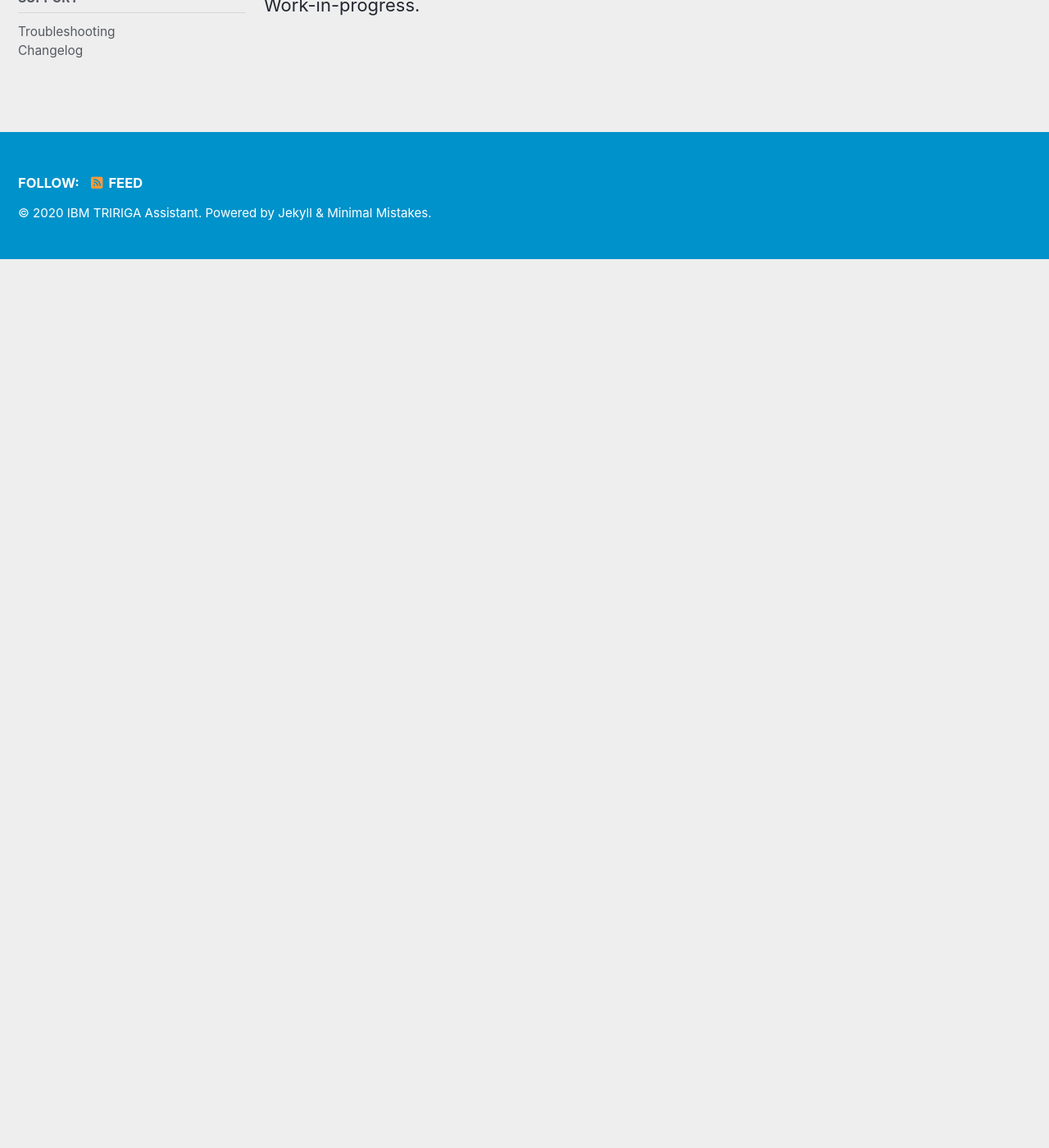
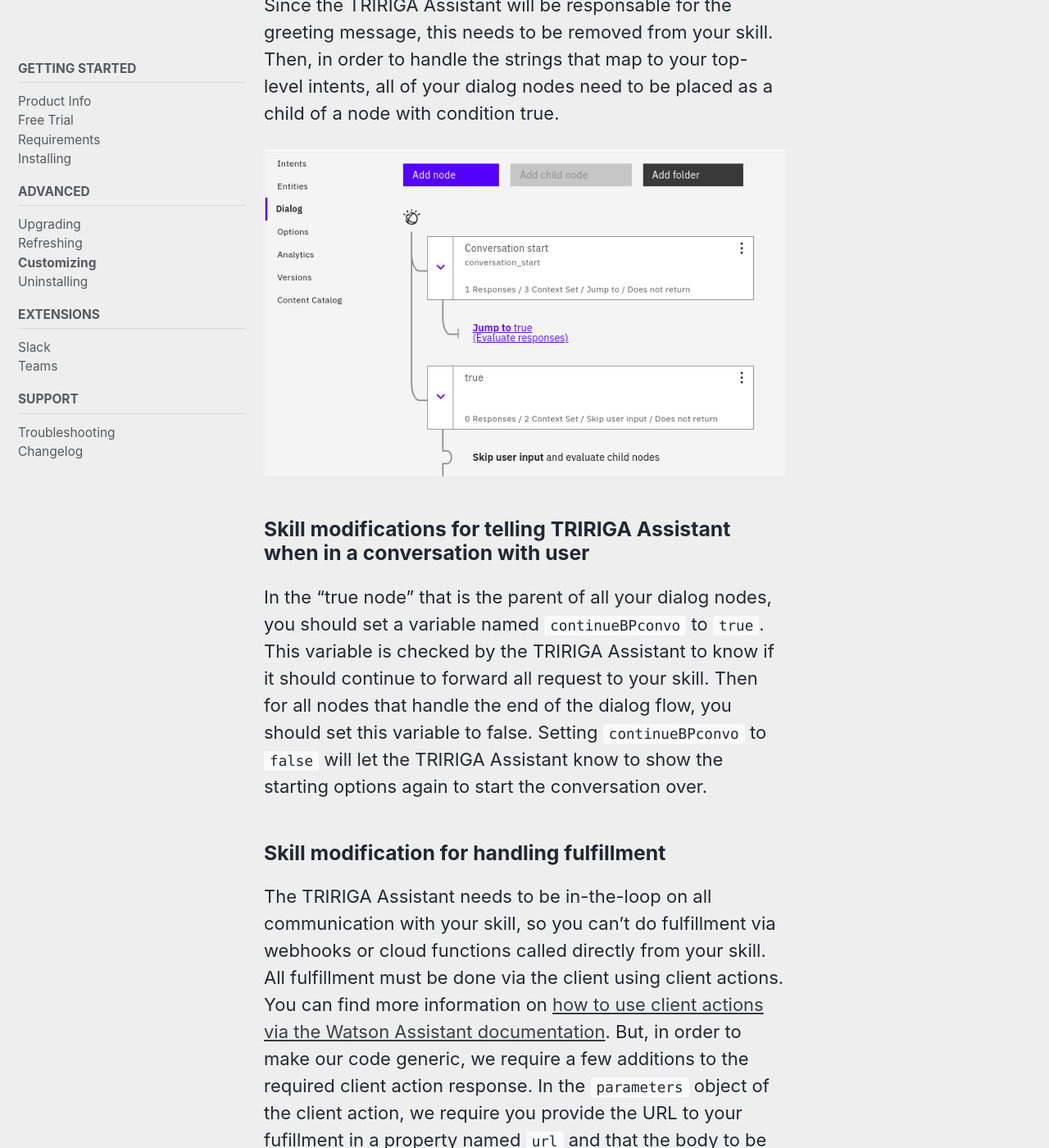
Before and after one commit to IBM/tririga-assistant, a Jekyll site: the page built from docs/_pages/customization.markdown, in a window 1280 px wide and 1400 px high, scrolled down 2643 px. Shown: the whole window at 82% size. Built offline with Jekyll 4.4.1, drawn with Linux system fonts in a browser that asks for light colours; cached includes are drawn as plain includes; nearby versions of some CDN libraries; before the commit the page ends 2959 px from its top, so only the background shows below that; some of the changed text lies outside the part shown.

Commit message:
more customization document, still WIP

````diff
--- a/docs/_pages/customization.markdown
+++ b/docs/_pages/customization.markdown
@@ -31,10 +31,37 @@ Each of your top-level choices, that you would normally provide to the user as o
 
 Once the user has selecting an option, a string associated to that option, like create-lease, is sent to your assistant, through your tririga-assistant-proxy, and your assistant's response is passed to the user through the TRIRIGA Assistant.  If your assistant needs to access a service to fulfill the user's request, then that info must be returned via a client action so that the TRIRIGA Assistant can make that fulfillment requesnt on your behalf and provide the result back to your assistant to handle.  The diagram below describes this flow:
 
+![alt]({{ site.url }}{{ site.baseurl }}/assets/images/customization/HowItWorks.png)
+
 [click here for larger view]({{ site.url }}{{ site.baseurl }}/assets/images/customization/HowItWorks.png)
 
-![alt]({{ site.url }}{{ site.baseurl }}/assets/images/customization/HowItWorks.png)
+### Skill modifications to make it "headless"
 
-### Skill modifications
+Since the TRIRIGA Assistant will be responsable for the greeting message, this needs to be removed from your skill.  Then, in order to handle the strings that map to your top-level intents, all of your dialog nodes need to be placed as a child of a node with condition true.
 
-Work-in-progress.
+![alt]({{ site.url }}{{ site.baseurl }}/assets/images/customization/dialog-flow.png)
+
+### Skill modifications for telling TRIRIGA Assistant when in a conversation with user
+
+In the "true node" that is the parent of all your dialog nodes, you should set a variable named `continueBPconvo` to `true`.  This variable is checked by the TRIRIGA Assistant to know if it should continue to forward all request to your skill.  Then for all nodes that handle the end of the dialog flow, you should set this variable to false.  Setting `continueBPconvo` to `false` will let the TRIRIGA Assistant know to show the starting options again to start the conversation over.
+
+### Skill modification for handling fulfillment
+
+The TRIRIGA Assistant needs to be in-the-loop on all communication with your skill, so you can't do fulfillment via webhooks or cloud functions called directly from your skill.  All fulfillment must be done via the client using client actions.  You can find more information on [how to use client actions via the Watson Assistant documentation](https://cloud.ibm.com/docs/assistant?topic=assistant-dialog-actions-client). But, in order to make our code generic, we require a few additions to the required client action response.  In the `parameters` object of the client action, we require you provide the URL to your fufillment in a property named `url` and that the body to be sent to that URL to be in a property named `body`.  For example:
+
+```
+  "actions": [
+    {
+      "name": "meaningful-action-name",
+      "type": "client",
+      "parameters": {
+        "url": "url-to-BP-fulfillment",
+        "body": {
+             "key": "value"
+          }
+        }
+      },
+      "result_variable": "meaningful-result-var-name"
+    }
+  ],
+```
````
Also changed, not shown: docs/assets/images/customization/dialog-flow.png (added).
